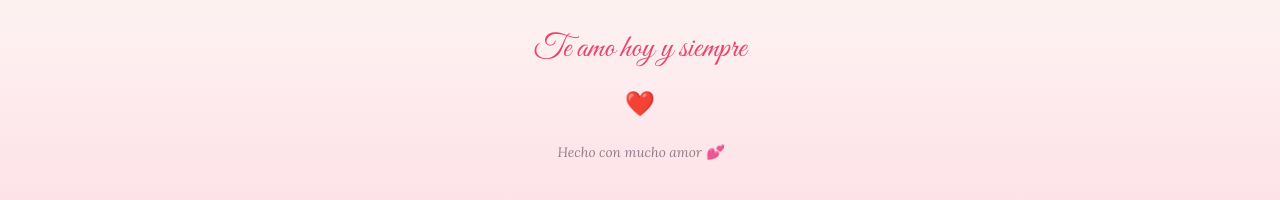
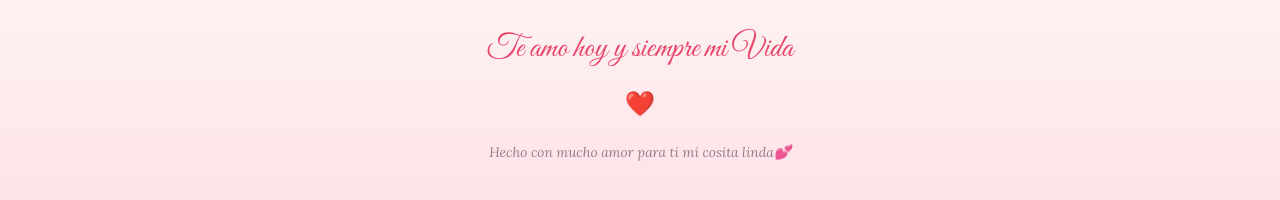
Before and after one commit to fredy-elsy/fredy-elsy.github.io, a plain HTML site: page index.html in a window 1280 px wide. Shown: the part 8886-9086 px from the top of the page. Drawn offline with nearby package versions, Linux system fonts and the light colour scheme; a web font is replaced by a local one.

Commit message:
Update_2 index.html

```diff
--- a/index.html
+++ b/index.html
@@ -322,10 +322,10 @@
   <!-- ======== Footer ======== -->
   <footer class="page-footer">
     <div class="footer-tulips">🌷🌷🌷🌷🌷</div>
-    <p class="footer-message">Te amo hoy y siempre</p>
+    <p class="footer-message">Te amo hoy y siempre mi Vida</p>
     <span class="footer-heart">❤️</span>
     <p style="margin-top: 1rem; color: var(--text-light); font-size: 0.85rem; font-style: italic;">
-      Hecho con mucho amor 💕
+      Hecho con mucho amor para ti mi cosita linda💕
     </p>
   </footer>
 
```
